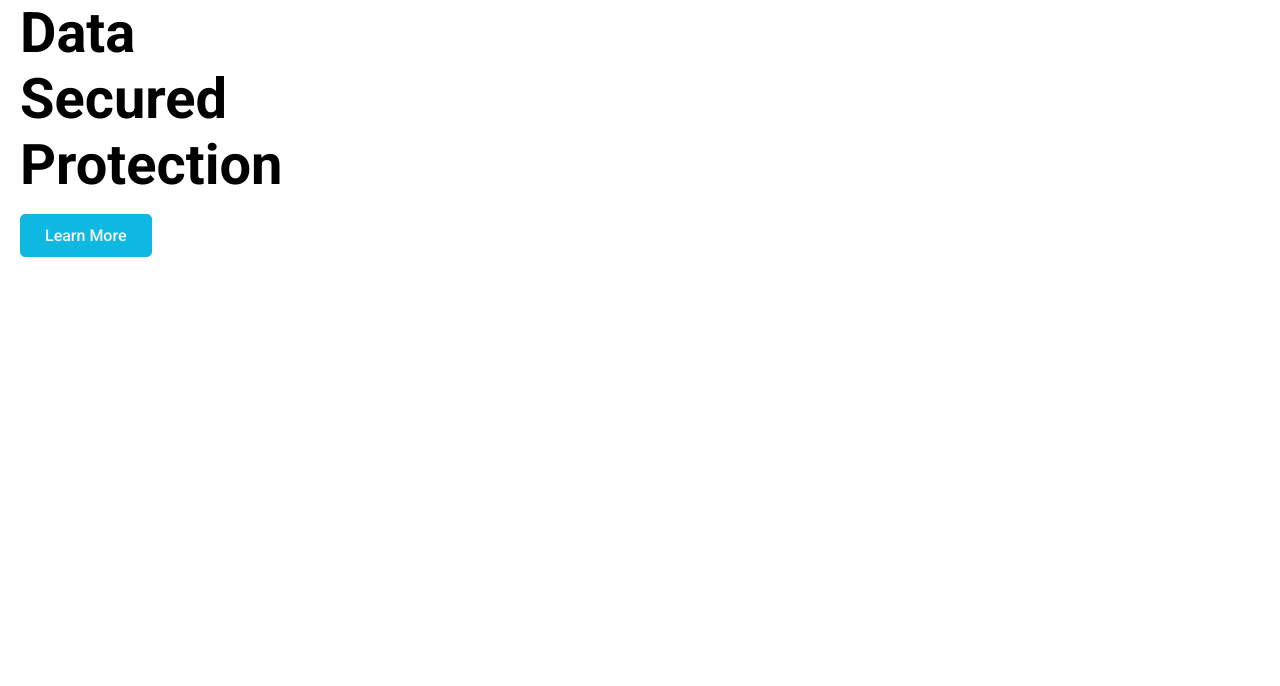
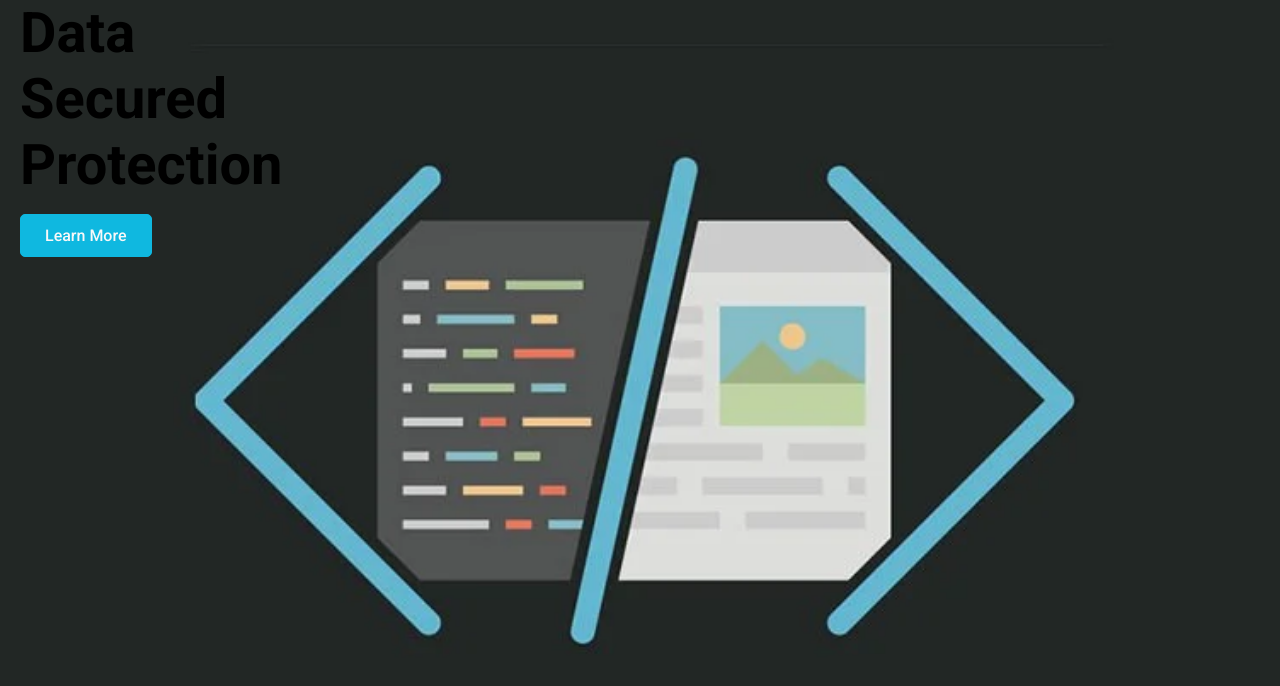
Before and after one commit to MardonovD/counter-redux-conntect, a React (Create React App) app: page / in a window 1280 px wide. Shown: the top 686 px of the page. Built offline with nearby package versions, Linux system fonts and the light colour scheme.

Commit message:
main page backgorund image

```diff
--- a/src/components/hero/HeroStyle.css
+++ b/src/components/hero/HeroStyle.css
@@ -0,0 +1,5 @@
+.hero {
+  width: 100%;
+  height: 100vh;
+  background: url("../../assets/codeTag.webp") no-repeat center center/cover;
+}
```
